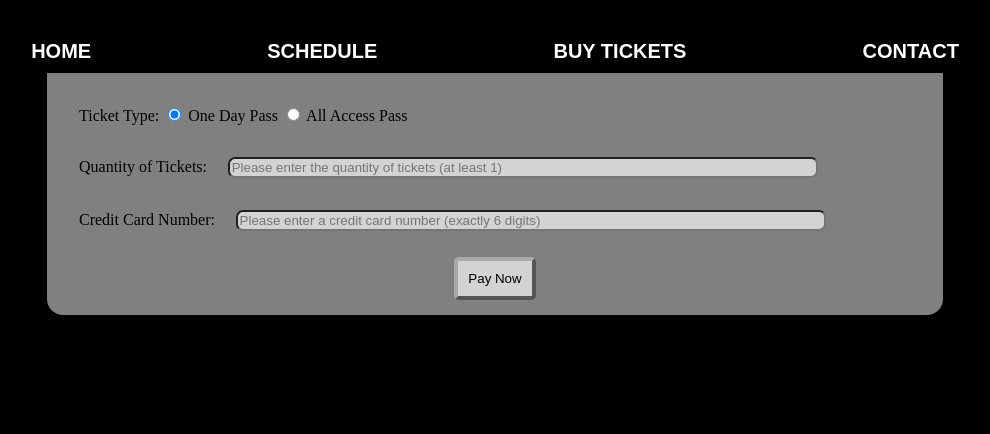
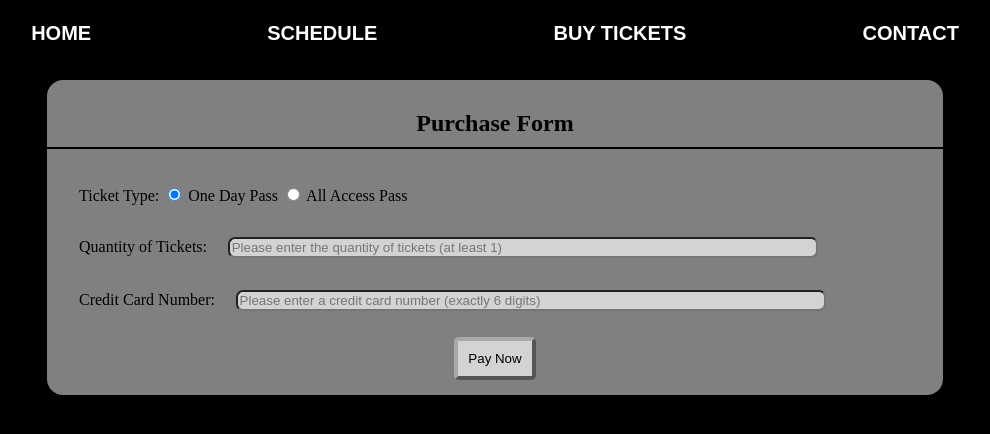
Before and after one commit to edmondccw/MADS4007-GP-PJ, a plain HTML site: page purchaseTicket.html in a window 1280 px wide. Shown: the whole page, without its empty margins (145-1135 px from the left). Drawn offline with Linux system fonts and the light colour scheme; a web font is replaced by a local one.

Commit message:
fixed header display issue

```diff
--- a/css/common.css
+++ b/css/common.css
@@ -3,15 +3,21 @@ body{
     background-color: black;
 }
 
+main {
+    display: flex;
+    flex-direction: column;
+}
+
+main header+section {
+    margin-top: 7vh;
+}
+
 #nav{
-    display: flex;
     display: flex;
     background: rgba(0, 0, 0, 0.7);
     backdrop-filter: blur(10px);
     padding-bottom: 10px;
     flex-direction: row;
-    flex-direction: row;
-    justify-content: space-evenly;
     justify-content: space-evenly;
     position: fixed;
     background-color: black;
@@ -20,15 +26,10 @@ body{
 
 .navLink{
     text-decoration: none;
-    text-decoration: none;
     color: white;
-    color: white;
-    font-size: 25px;
     font-size: 20px;
     font-weight: 600;
-    font-weight: 600;
     padding-top: 22px;
-    padding-top: 20px;
     font-family: 'Rapier Zero Hollow', sans-serif;
 }
 
--- a/css/purchaseTicket.css
+++ b/css/purchaseTicket.css
@@ -1,7 +1,7 @@
 #purchaseForm {
     background-color: grey;
     width: 70%;
-    margin: auto;
+    margin: 10vh auto;
     border-radius: 1em;
     box-shadow: 0 0 10px rgba(0, 0, 0, 1);
     padding-bottom: 5px;
```
